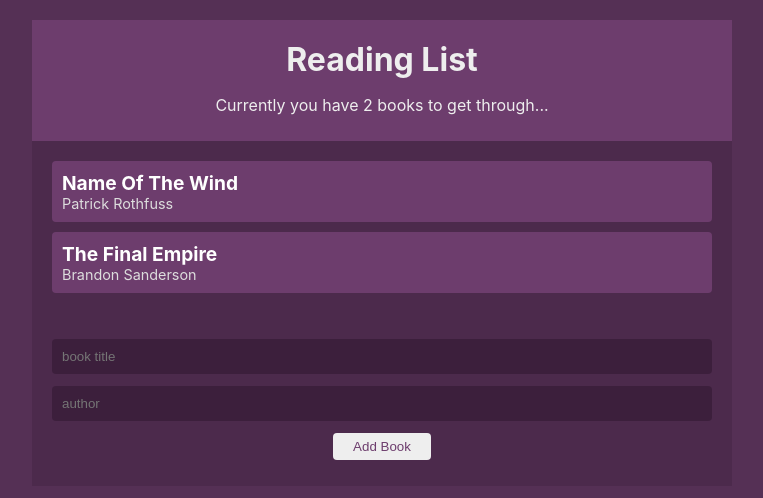
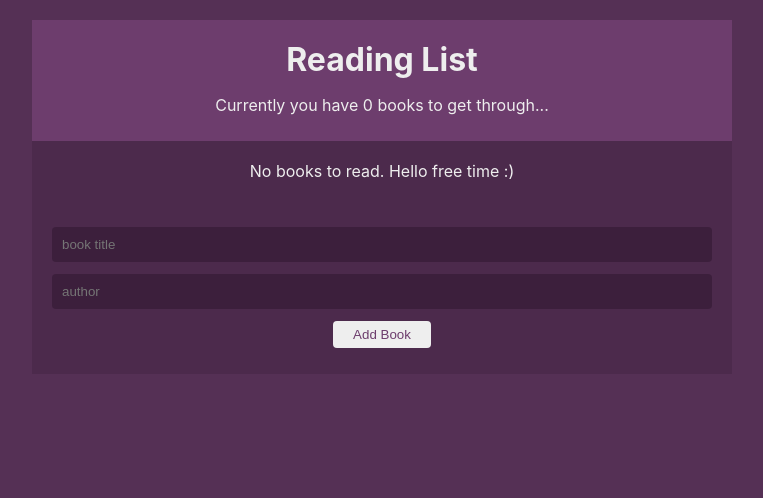
Before and after one commit to paradoxalyty/react-booklist, a React (Create React App) app: page / in a window 1280 px wide. Shown: the top 498 px of the page, without its empty margins (258-1021 px from the left). Built offline with nearby package versions, Linux system fonts and the light colour scheme.

Commit message:
add reducer

```diff
--- a/src/components/BookDetails.js
+++ b/src/components/BookDetails.js
@@ -2,10 +2,10 @@
 import { BookContext } from "../contexts/BookContext";
 
 const BookDetails = ({ book }) => {
-    const { removeBook } = useContext(BookContext);
+    const { dispatch } = useContext(BookContext);
 
     return (
-        <li onClick={() => removeBook(book.id)}>
+        <li onClick={() => dispatch({ type: "REMOVE_BOOK", id: book.id })}>
             <div className="title">{book.title}</div>
             <div className="author">{book.author}</div>
         </li>
--- a/src/components/NewBookForm.js
+++ b/src/components/NewBookForm.js
@@ -2,12 +2,12 @@
 import { BookContext } from "../contexts/BookContext";
 
 const NewBookForm = () => {
-    const { addBook } = useContext(BookContext);
+    const { dispatch } = useContext(BookContext);
     const [title, setTitle] = useState("");
     const [author, setAuthor] = useState("");
     const handleSubmit = (e) => {
         e.preventDefault();
-        addBook(title, author);
+        dispatch({ type: "ADD_BOOK", book: { title, author } });
         setTitle("");
         setAuthor("");
     };
--- a/src/contexts/BookContext.js
+++ b/src/contexts/BookContext.js
@@ -1,24 +1,13 @@
-import { createContext, useState } from "react";
-import { v1 as uuidv1 } from "uuid";
+import { createContext, useReducer } from "react";
+import { bookReducer } from "../reducers/bookReducer";
 
 export const BookContext = createContext();
 
 const BookContextProvider = (props) => {
-    const [books, setBooks] = useState([
-        { title: "name of the wind", author: "patrick rothfuss", id: 1 },
-        { title: "the final empire", author: "brandon sanderson", id: 2 },
-    ]);
-
-    const addBook = (title, author) => {
-        setBooks([...books, { title, author, id: uuidv1() }]);
-    };
-
-    const removeBook = (id) => {
-        setBooks(books.filter((book) => book.id !== id));
-    };
+    const [books, dispatch] = useReducer(bookReducer, []);
 
     return (
-        <BookContext.Provider value={{ books, addBook, removeBook }}>
+        <BookContext.Provider value={{ books, dispatch }}>
             {props.children}
         </BookContext.Provider>
     );
--- /dev/null
+++ b/src/reducers/bookReducer.js
@@ -0,0 +1,19 @@
+import { v1 as uuid } from "uuid";
+
+export const bookReducer = (state, action) => {
+    switch (action.type) {
+        case "ADD_BOOK":
+            return [
+                ...state,
+                {
+                    title: action.book.title,
+                    author: action.book.author,
+                    id: uuid(),
+                },
+            ];
+        case "REMOVE_BOOK":
+            return state.filter((book) => book.id !== action.id);
+        default:
+            return state;
+    }
+};
```
